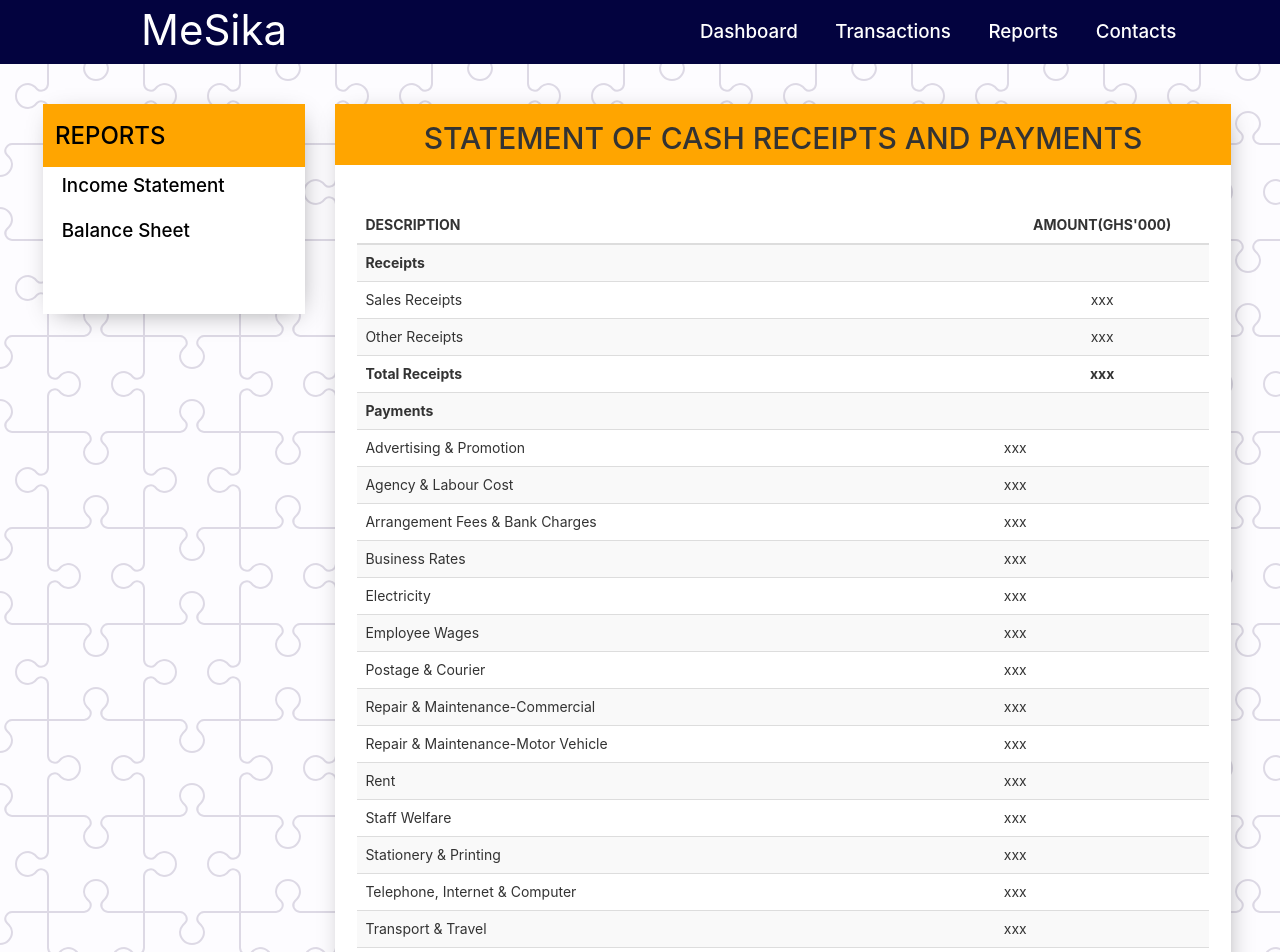
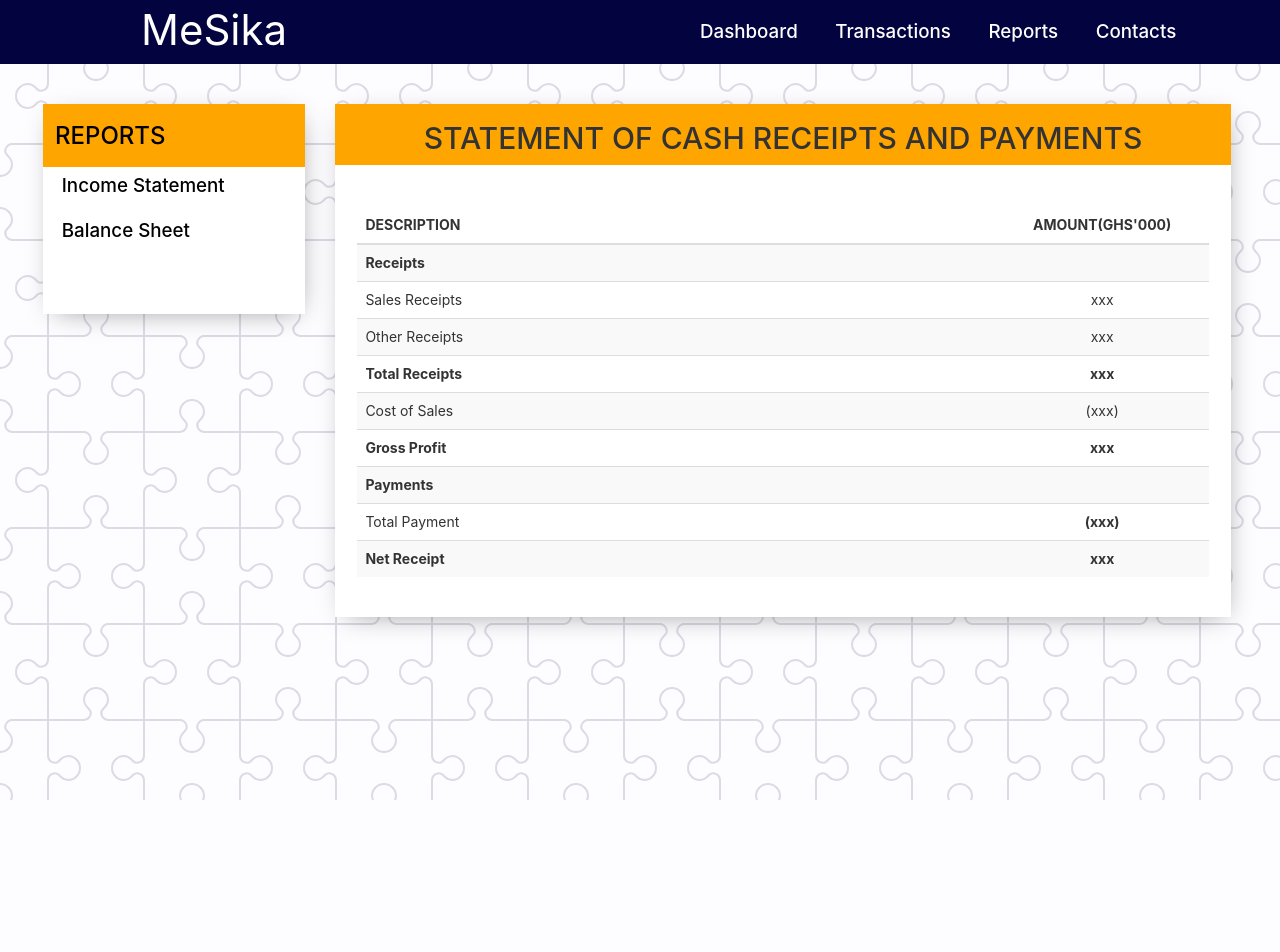
Before and after one commit to ofoe-fiergbor/mesika-app, a React (Create React App) app: page /reports in a window 1280 px wide. Shown: the top 952 px of the page. After the commit the page ends 800 px from the top, so only its background shows below. Built offline with nearby package versions, Linux system fonts and the light colour scheme.

Commit message:
created a 'balance' page to simplify the report

```diff
--- a/src/Components/ReportComp/IncomeStatement.jsx
+++ b/src/Components/ReportComp/IncomeStatement.jsx
@@ -32,57 +32,20 @@ export class IncomeStatement extends Component {
                                 <td className='col-md-1 text-center'><b>xxx</b></td>
                             </tr>
                             <tr>
+                                <td className='col-md-9'>Cost of Sales</td>
+                                <td className='col-md-1 text-center'>(xxx)</td>
+                            </tr>
+                            <tr>
+                                <td className='col-md-9'><b>Gross Profit</b></td>
+                                <td className='col-md-1 text-center'><b>xxx</b></td>
+                            </tr>
+                            <tr>
                                 <td className='col-md-9'><b>Payments</b></td>
                                 <td className='col-md-1 text-center'></td>
                             </tr>
+
                             <tr>
-                                <td className='col-md-9'>Advertising & Promotion</td>
-                                <td className='col-md-1 text-left'>xxx</td>
-                            </tr><tr>
-                                <td className='col-md-9'>Agency & Labour Cost</td>
-                                <td className='col-md-1 text-left'>xxx</td>
-                            </tr><tr>
-                                <td className='col-md-9'>Arrangement Fees & Bank Charges</td>
-                                <td className='col-md-1 text-left'>xxx</td>
-                            </tr><tr>
-                                <td className='col-md-9'>Business Rates</td>
-                                <td className='col-md-1 text-left'>xxx</td>
-                            </tr><tr>
-                                <td className='col-md-9'>Electricity</td>
-                                <td className='col-md-1 text-left'>xxx</td>
-                            </tr><tr>
-                                <td className='col-md-9'>Employee Wages</td>
-                                <td className='col-md-1 text-left'>xxx</td>
-                            </tr><tr>
-                                <td className='col-md-9'>Postage & Courier</td>
-                                <td className='col-md-1 text-left'>xxx</td>
-                            </tr><tr>
-                                <td className='col-md-9'>Repair & Maintenance-Commercial</td>
-                                <td className='col-md-1 text-left'>xxx</td>
-                            </tr><tr>
-                                <td className='col-md-9'>Repair & Maintenance-Motor Vehicle</td>
-                                <td className='col-md-1 text-left'>xxx</td>
-                            </tr><tr>
-                                <td className='col-md-9'>Rent</td>
-                                <td className='col-md-1 text-left'>xxx</td>
-                            </tr><tr>
-                                <td className='col-md-9'>Staff Welfare</td>
-                                <td className='col-md-1 text-left'>xxx</td>
-                            </tr><tr>
-                                <td className='col-md-9'>Stationery & Printing</td>
-                                <td className='col-md-1 text-left'>xxx</td>
-                            </tr><tr>
-                                <td className='col-md-9'>Telephone, Internet & Computer</td>
-                                <td className='col-md-1 text-left'>xxx</td>
-                            </tr><tr>
-                                <td className='col-md-9'>Transport & Travel</td>
-                                <td className='col-md-1 text-left'>xxx</td>
-                            </tr><tr>
-                                <td className='col-md-9'>Water</td>
-                                <td className='col-md-1 text-left'>xxx</td>
-                            </tr>
-                            <tr>
-                                <td className='col-md-9'><b>Total Payment</b></td>
+                                <td className='col-md-9'>Total Payment</td>
                                 <td className='col-md-1 text-center'><b>(xxx)</b></td>
                             </tr>
                             <tr>
--- a/src/Components/TransactionComp/LeftTS.jsx
+++ b/src/Components/TransactionComp/LeftTS.jsx
@@ -14,7 +14,10 @@ export class LeftTS extends Component {
                         <li>Revenue</li>
                     </Link>
                     <Link to='/bankLodgment' id='leftDBLi'>
-                        <li>Bank Lodgement</li>
+                        <li>Transfers</li>
+                    </Link>
+                    <Link to='/accountBalances' id='leftDBLi'>
+                        <li>Transaction Balances</li>
                     </Link>
 
 
--- /dev/null
+++ b/src/Components/TransactionComp/TRBalances.jsx
@@ -0,0 +1,72 @@
+import React, { Component } from 'react'
+
+export class TRBalances extends Component {
+    render() {
+        return (
+            <div className='right'>
+                <center><h1>Balances</h1></center>
+                <table className='table table-striped reportTable'>
+                    <thead>
+                        <tr>
+                            <th className='col-md-9'>DESCRIPTION</th>
+                            <th className='col-md-3 text-center'>AMOUNT(GHS'000)</th>
+                        </tr>
+                    </thead>
+                    <tbody>
+                        <tr>
+                            <td className='col-md-9'>Total Sales</td>
+                            <td className='col-md-1 text-center'>xxx</td>
+                        </tr><tr>
+                            <td className='col-md-9'>Advertising & Promotion</td>
+                            <td className='col-md-1 text-center'>xxx</td>
+                        </tr><tr>
+                            <td className='col-md-9'>Agency & Labour Cost</td>
+                            <td className='col-md-1 text-center'>xxx</td>
+                        </tr><tr>
+                            <td className='col-md-9'>Arrangement Fees & Bank Charges</td>
+                            <td className='col-md-1 text-center'>xxx</td>
+                        </tr><tr>
+                            <td className='col-md-9'>Business Rates, Fees & Licensing</td>
+                            <td className='col-md-1 text-center'>xxx</td>
+                        </tr><tr>
+                            <td className='col-md-9'>Electricity</td>
+                            <td className='col-md-1 text-center'>xxx</td>
+                        </tr><tr>
+                            <td className='col-md-9'>Employee Wages</td>
+                            <td className='col-md-1 text-center'>xxx</td>
+                        </tr><tr>
+                            <td className='col-md-9'>Postage & Courier</td>
+                            <td className='col-md-1 text-center'>xxx</td>
+                        </tr><tr>
+                            <td className='col-md-9'>Repair & Maintenance-Commercial</td>
+                            <td className='col-md-1 text-center'>xxx</td>
+                        </tr><tr>
+                            <td className='col-md-9'>Repair & Maintenance-Motor Vehicle</td>
+                            <td className='col-md-1 text-center'>xxx</td>
+                        </tr><tr>
+                            <td className='col-md-9'>Rent</td>
+                            <td className='col-md-1 text-center'>xxx</td>
+                        </tr><tr>
+                            <td className='col-md-9'>Staff Welfare</td>
+                            <td className='col-md-1 text-center'>xxx</td>
+                        </tr><tr>
+                            <td className='col-md-9'>Stationery & Printing</td>
+                            <td className='col-md-1 text-center'>xxx</td>
+                        </tr><tr>
+                            <td className='col-md-9'>Telephone, Internet & Computer</td>
+                            <td className='col-md-1 text-center'>xxx</td>
+                        </tr><tr>
+                            <td className='col-md-9'>Transport & Travel</td>
+                            <td className='col-md-1 text-center'>xxx</td>
+                        </tr><tr>
+                            <td className='col-md-9'>Water</td>
+                            <td className='col-md-1 text-center'>xxx</td>
+                        </tr><br/><br/>
+                    </tbody>
+                </table>
+            </div>
+        )
+    }
+}
+
+export default TRBalances
--- a/src/Components/TransactionComp/TRBankLodgment.jsx
+++ b/src/Components/TransactionComp/TRBankLodgment.jsx
@@ -4,7 +4,7 @@ export class TRBankLodgment extends Component {
     render() {
         return (
             <div className='right'>
-            <center><h1>Bank Lodgement</h1></center>
+            <center><h1>Transfers</h1></center>
         </div>
         )
     }
--- a/src/Components/TransactionComp/TRIndex.jsx
+++ b/src/Components/TransactionComp/TRIndex.jsx
@@ -4,6 +4,8 @@ import { BrowserRouter, Switch, Route } from 'react-router-dom'
 import TRExpenses from './TRExpenses'
 import TRRevenue from './TRRevenue'
 import TRBankLodgment from './TRBankLodgment'
+import TRBalances from './TRBalances'
+
 
 export class TRIndex extends Component {
     render() {
@@ -17,6 +19,7 @@ export class TRIndex extends Component {
                         <Route path='/expenseTransaction' component={TRExpenses}/>
                         <Route path='/transactions' component={TRRevenue}/>
                         <Route path='/bankLodgment' component={TRBankLodgment}/>
+                        <Route path='/accountBalances' component={TRBalances}/>
                     </Switch>
 
                 </div>
```
